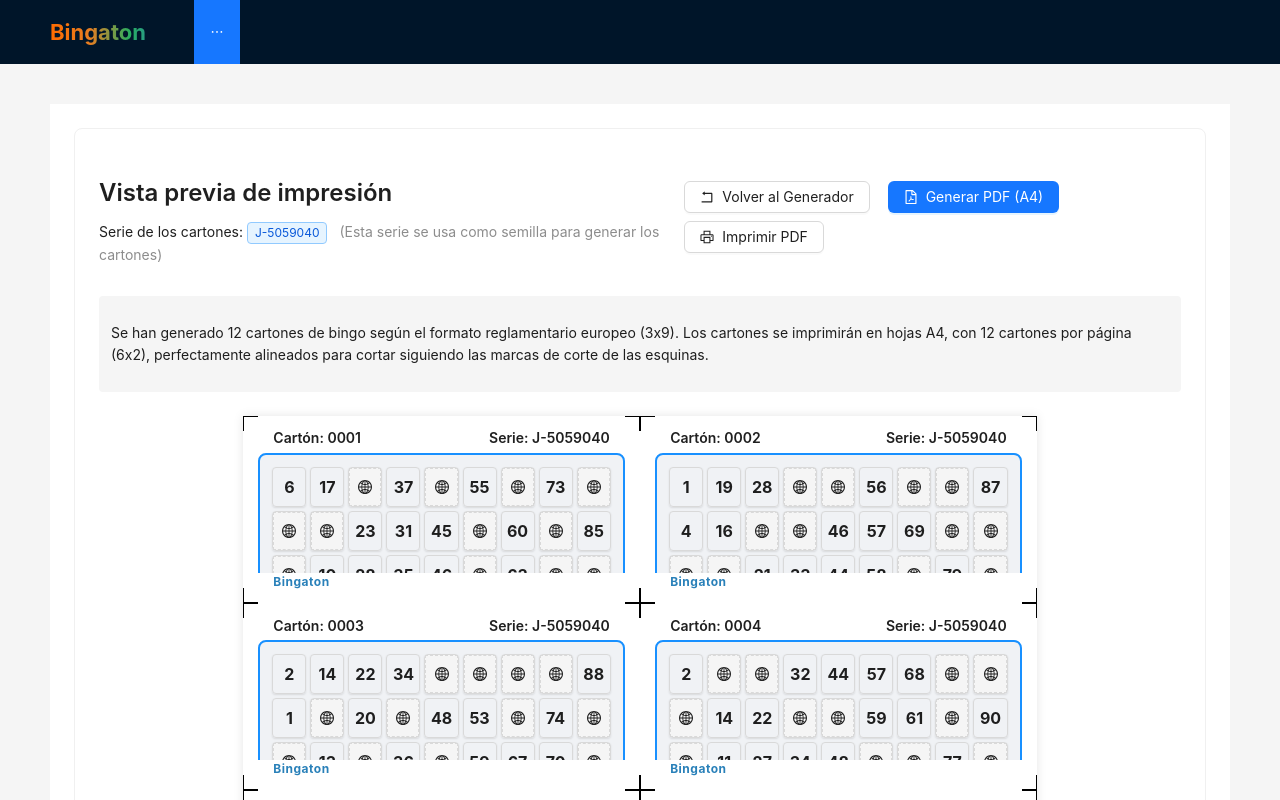
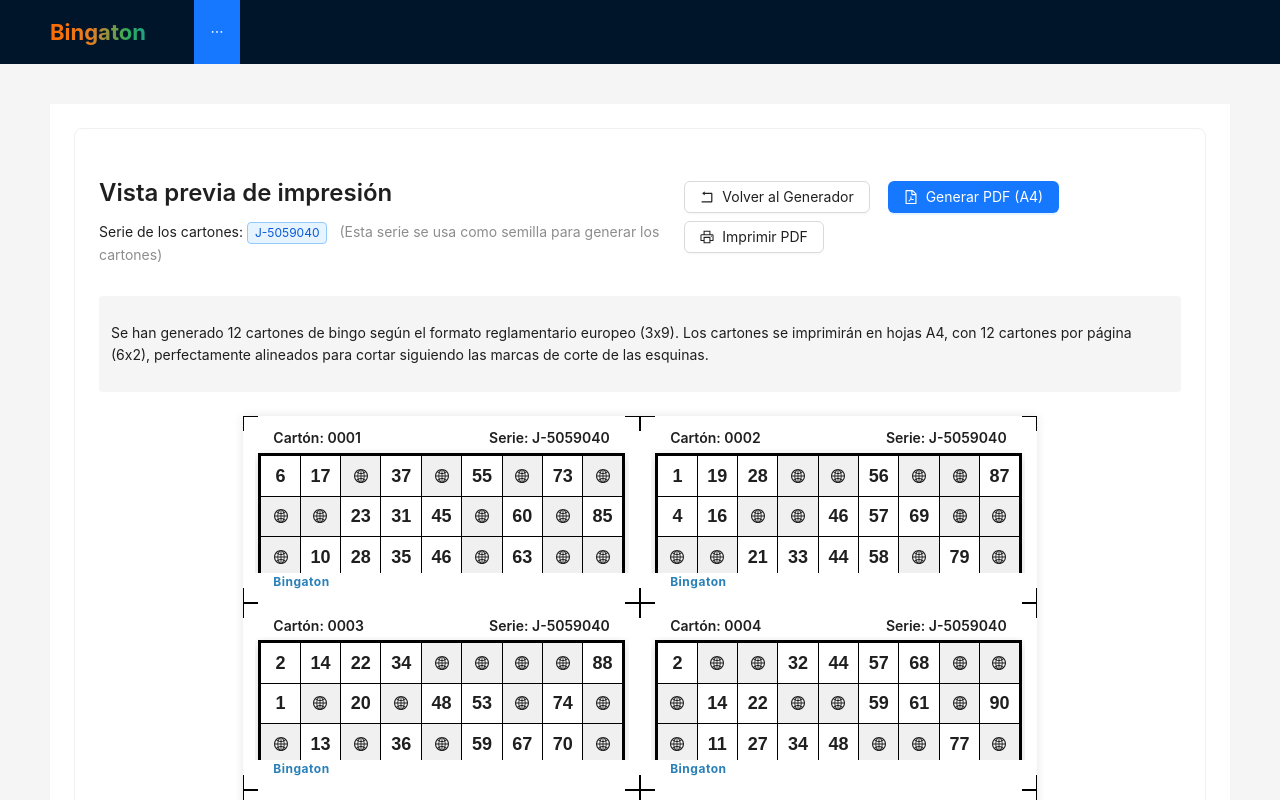
Before and after one commit to adriangn/bingaton, a React (Create React App) app: page / in a window 1280 px wide. Both pictures are taken after a click on the button "Generar Cartones para Imprimir". Shown: the top 800 px of the page. Built offline with nearby package versions, Linux system fonts and the light colour scheme.

Commit message:
style: Mejorar visualización de cartones para que se parezcan más a cartones reales

```diff
--- a/src/components/BingoCardChecker/BingoCardChecker.css
+++ b/src/components/BingoCardChecker/BingoCardChecker.css
@@ -25,27 +25,17 @@
   margin: 1.5rem 0;
 }
 
+/* Estilos para simular un cartón real de bingo */
 .bingo-table {
   width: 100%;
-  max-width: 500px;
-  border-collapse: separate;
-  border-spacing: 4px;
-  border: 2px solid #1890ff;
+  max-width: 400px;
+  border-collapse: collapse;
+  border: 3px solid #000;
   table-layout: fixed;
-  border-radius: 8px;
-  background-color: #f0f2f5;
-  padding: 8px;
+  background-color: white;
   margin: 0 auto;
-}
-
-.bingo-table .column-headers th {
-  background-color: #1890ff;
-  color: white;
-  font-size: 10px;
-  padding: 2px 0;
-  border-radius: 4px;
-  text-align: center;
-  font-weight: normal;
+  box-shadow: 0 4px 12px rgba(0, 0, 0, 0.15);
+  font-family: 'Arial', sans-serif;
 }
 
 .bingo-table tr {
@@ -57,29 +47,44 @@
   height: 40px;
   text-align: center;
   vertical-align: middle;
-  border: 1px solid #d9d9d9;
+  border: 1px solid #000;
   font-weight: bold;
-  font-size: 16px;
-  border-radius: 4px;
-  box-shadow: 0 1px 2px rgba(0, 0, 0, 0.1);
+  font-size: 18px;
+  padding: 0;
 }
 
 .bingo-table .number-cell {
   background-color: white;
-  color: #333;
-  position: relative;
+  color: #000;
 }
 
 .bingo-table .empty-cell {
-  background-color: #f5f5f5;
-  border: 1px dashed #d9d9d9;
+  background-color: #f0f0f0;
 }
 
+/* Marca "X" roja en los números extraídos */
 .bingo-table .extracted-number {
-  background-color: #e6f7ff;
-  color: #1890ff;
-  border: 1px solid #91d5ff;
-  font-weight: bold;
+  position: relative;
+  color: #000;
+}
+
+.bingo-table .extracted-number::before,
+.bingo-table .extracted-number::after {
+  content: '';
+  position: absolute;
+  top: 50%;
+  left: 25%;
+  width: 50%;
+  height: 2px;
+  background-color: #ff4d4f;
+}
+
+.bingo-table .extracted-number::before {
+  transform: translateY(-50%) rotate(45deg);
+}
+
+.bingo-table .extracted-number::after {
+  transform: translateY(-50%) rotate(-45deg);
 }
 
 .line-indicator {
--- a/src/components/BingoCardChecker/BingoCardChecker.js
+++ b/src/components/BingoCardChecker/BingoCardChecker.js
@@ -10,19 +10,9 @@ const { Title, Text } = Typography;
 const CardDisplay = ({ card }) => {
   const { extractedNumbers } = useBingo();
 
-  // Definir las cabeceras de columna para el bingo español
-  const columnHeaders = ['1-9', '10-19', '20-29', '30-39', '40-49', '50-59', '60-69', '70-79', '80-90'];
-
   return (
     <div className="bingo-card-display">
       <table className="bingo-table">
-        <thead>
-          <tr className="column-headers">
-            {columnHeaders.map((header, index) => (
-              <th key={index}>{header}</th>
-            ))}
-          </tr>
-        </thead>
         <tbody>
           {card.map((row, rowIndex) => (
             <tr key={rowIndex}>
```
